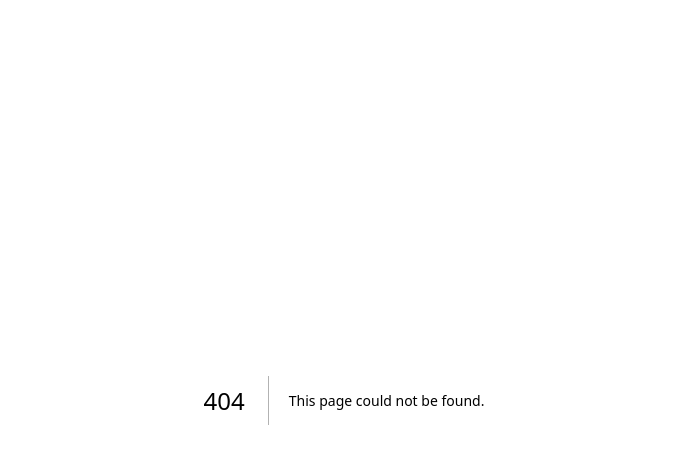
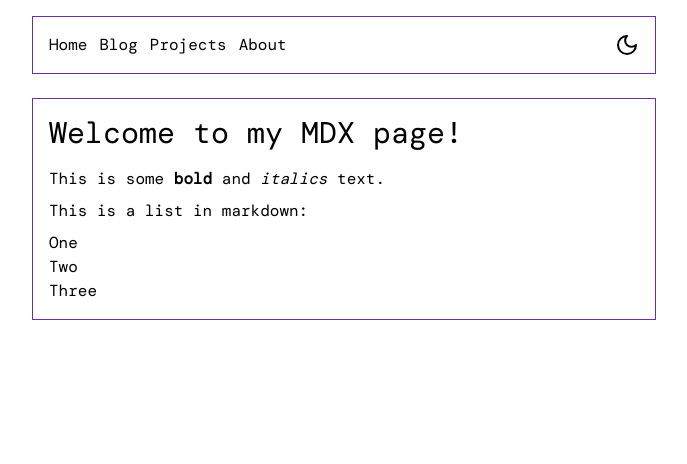
Before and after one commit to Raist90/new-resume, a Next.js app: page /posts/first-post in a window 1280 px wide. Before the commit this address had no page. Shown: the top 464 px of the page, without its empty margins (296-983 px from the left). Built offline with nearby package versions, Linux system fonts and the light colour scheme.

Commit message:
add markdown integration, tweak ui a little

```diff
--- a/next.config.js
+++ b/next.config.js
@@ -1,3 +1,5 @@
+const withMDX = require('@next/mdx')()
+
 /** @type {import('next').NextConfig} */
 const nextConfig = {
   env: {
@@ -8,6 +10,7 @@ const nextConfig = {
   images: {
     domains: ['cdn.sanity.io'],
   },
+  pageExtensions: ['js', 'jsx', 'ts', 'tsx', 'md', 'mdx'],
 }
 
-module.exports = nextConfig
+module.exports = withMDX(nextConfig)
--- a/package.json
+++ b/package.json
@@ -10,9 +10,13 @@
   },
   "dependencies": {
     "@headlessui/react": "^1.7.17",
+    "@mdx-js/loader": "^3.0.0",
+    "@mdx-js/react": "^3.0.0",
+    "@next/mdx": "^14.0.4",
     "@portabletext/react": "^3.0.11",
     "@sanity/image-url": "^1.0.2",
     "@sanity/vision": "^3.20.1",
+    "@types/mdx": "^2.0.10",
     "lucide-react": "^0.293.0",
     "next": "14.0.3",
     "next-sanity": "^5.5.10",
--- /dev/null
+++ b/src/app/(main)/posts/first-post/page.mdx
@@ -0,0 +1,9 @@
+## Welcome to my MDX page!
+
+This is some **bold** and _italics_ text.
+
+This is a list in markdown:
+
+- One
+- Two
+- Three
--- /dev/null
+++ b/src/app/(main)/posts/layout.tsx
@@ -0,0 +1,3 @@
+export default function MdxLayout({ children }: { children: React.ReactNode }) {
+  return <div className='border w-1/2 mx-auto p-4'>{children}</div>
+}
--- a/src/components/Navigation/Navigation.tsx
+++ b/src/components/Navigation/Navigation.tsx
@@ -1,3 +1,4 @@
+import Link from 'next/link'
 import { Secondary } from './partials'
 
 const NavigationComponent = ({ children }: { children: React.ReactNode }) => {
@@ -13,8 +14,12 @@ export const Primary = () => {
   return (
     <nav>
       <ul className='inline-flex gap-3'>
-        <li>Home</li>
-        <li>Blog</li>
+        <li>
+          <Link href='/'>Home</Link>
+        </li>
+        <li>
+          <Link href='/posts/first-post'>Blog</Link>
+        </li>
         <li>Projects</li>
         <li>About</li>
       </ul>
--- a/src/components/Profile/Profile.tsx
+++ b/src/components/Profile/Profile.tsx
@@ -9,12 +9,12 @@ export const Profile = ({ profile }: ProfileProps) => {
   const { name, motto, picture, role, bio } = profile
   return (
     <section>
-      <article className='grid md:grid-cols-12 gap-9 items-start'>
-        <div className='md:col-span-5 relative h-[400px] lg:h-[700px]'>
+      <article className='grid md:grid-cols-12 gap-9'>
+        <div className='md:col-span-4 relative aspect-[4/5]'>
           <Media image={picture} options={`rounded-lg`} />
         </div>
 
-        <div className='md:col-span-7 grid gap-3'>
+        <div className='md:col-span-8 grid gap-3 md:sticky md:place-self-start md:top-12'>
           <div>
             <h2 className='text-3xl'>{name}</h2>
             <h3 className='text-2xl'>{role}</h3>
--- a/src/constants.ts
+++ b/src/constants.ts
@@ -8,6 +8,7 @@ export const expertiseLabels = [
   'Sanity.io',
   'Tailwind CSS',
   'GraphQL',
+  'React Query',
   'TRPC',
   'Zod',
   'WordPress',
--- /dev/null
+++ b/src/mdx-components.tsx
@@ -0,0 +1,9 @@
+import type { MDXComponents } from 'mdx/types'
+
+export const useMDXComponents = (components: MDXComponents): MDXComponents => {
+  return {
+    h2: ({ children }) => <h2 className='text-3xl'>{children}</h2>,
+    h3: ({ children }) => <h3 className='text-2xl'>{children}</h3>,
+    ...components,
+  }
+}
```
Also changed, not shown: 1 other file (tests, documents, lock files or other folders).
